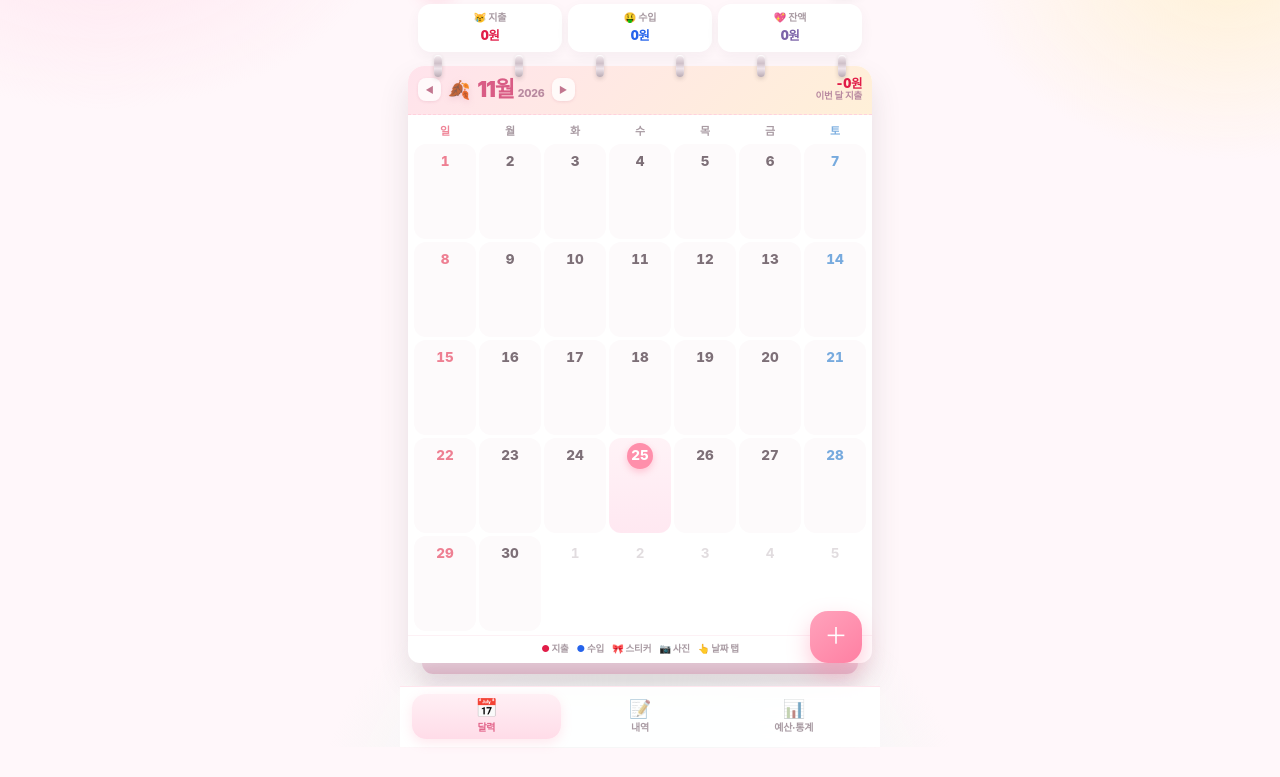
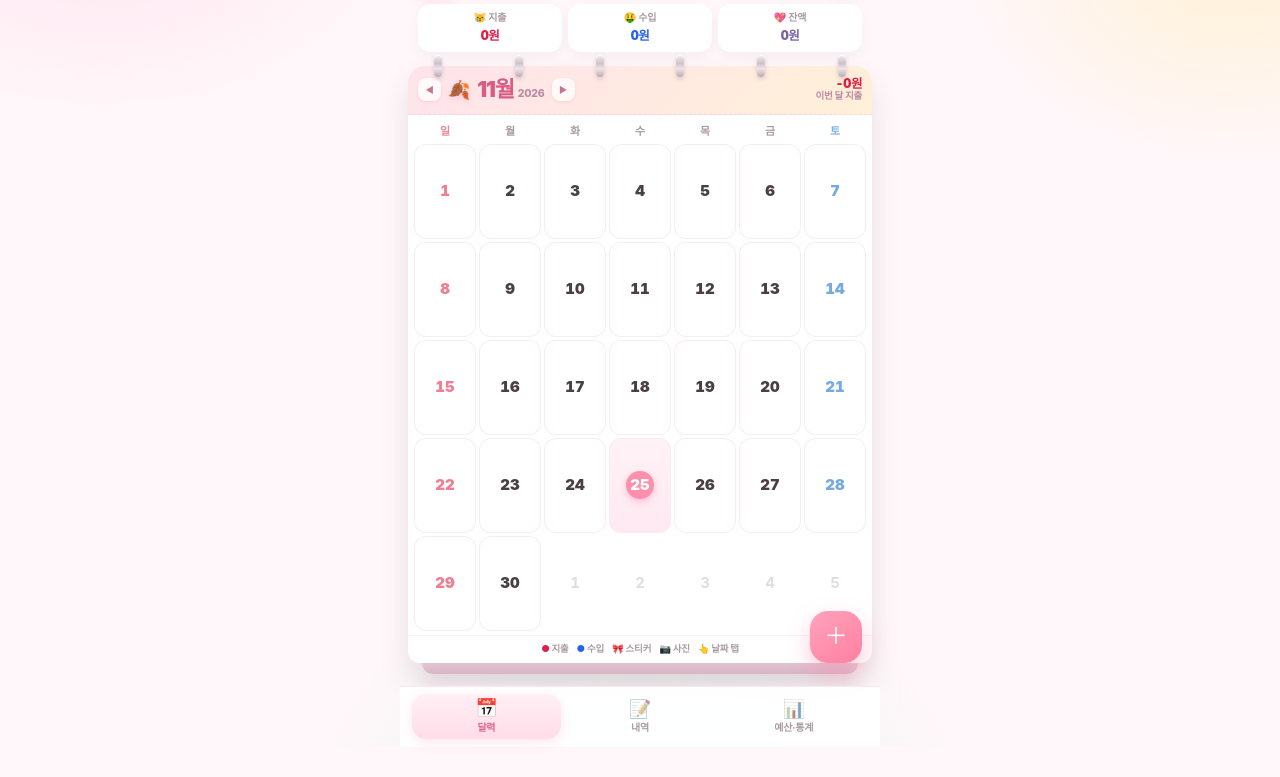
Before and after one commit to 6npkjjr4mc-hub/-, a plain HTML site: page index.html in a window 1280 px wide. Shown: the part 53-830 px from the top of the page. Drawn offline with Linux system fonts and the light colour scheme.

Commit message:
style: 달력 칸을 흰 타일로 또렷하게, 숫자·금액 가운데 정렬

```diff
--- a/index.html
+++ b/index.html
@@ -175,8 +175,9 @@
   .cal-grid{display:grid;grid-template-columns:repeat(7,1fr);gap:3px;grid-auto-rows:64px}
   .day{
     position:relative;border-radius:12px;padding:5px 2px 6px;
-    display:flex;flex-direction:column;align-items:center;justify-content:space-between;gap:2px;
-    background:#fdfafb;transition:background .15s,transform .12s;overflow:hidden;
+    display:flex;flex-direction:column;align-items:center;justify-content:center;gap:3px;
+    background:#fff;box-shadow:inset 0 0 0 1px #f8ecf2;
+    transition:background .15s,transform .12s;overflow:hidden;
   }
   .day .stk{
     position:absolute;top:2px;right:2px;z-index:2;pointer-events:none;
@@ -190,19 +191,19 @@
   }
   .day:active{transform:scale(.95)}
   .day .num{
-    width:26px;height:26px;border-radius:50%;display:grid;place-items:center;
-    font-size:13.5px;font-weight:800;color:var(--ink-2);line-height:1;
+    width:28px;height:28px;border-radius:50%;display:grid;place-items:center;
+    font-size:15px;font-weight:900;color:var(--ink);line-height:1;
     font-variant-numeric:tabular-nums;
   }
   .day.sun .num{color:#ee7f92}
   .day.sat .num{color:#77aade}
-  .day.muted{background:transparent;opacity:.34}
+  .day.muted{background:transparent;box-shadow:none;opacity:.34}
   .day.muted .num{color:var(--ink-3);font-weight:700}
   .day.today{background:linear-gradient(180deg,#fff3f7,#ffe8f1)}
   .day.today .num{background:#ff8fab;color:#fff;box-shadow:0 3px 7px rgba(255,143,171,.45)}
   .day.sel{box-shadow:inset 0 0 0 2px #ffb3c9}
   .day .amt{
-    font-size:11.5px;font-weight:800;line-height:1.15;white-space:nowrap;
+    font-size:12px;font-weight:800;line-height:1.15;white-space:nowrap;
     letter-spacing:-0.4px;font-variant-numeric:tabular-nums;max-width:100%;overflow:hidden;
   }
   .day .amt.out{color:var(--minus)}
```
